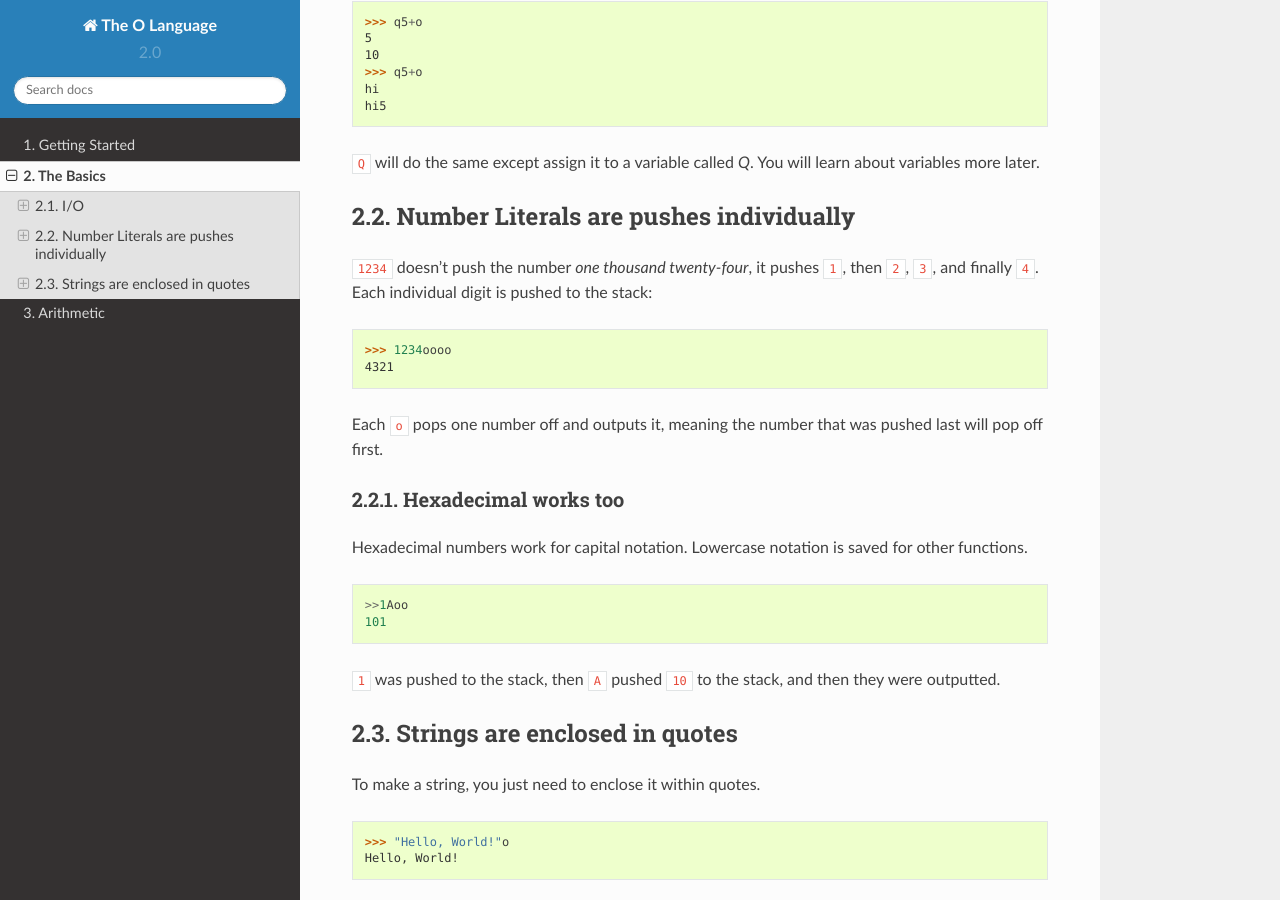
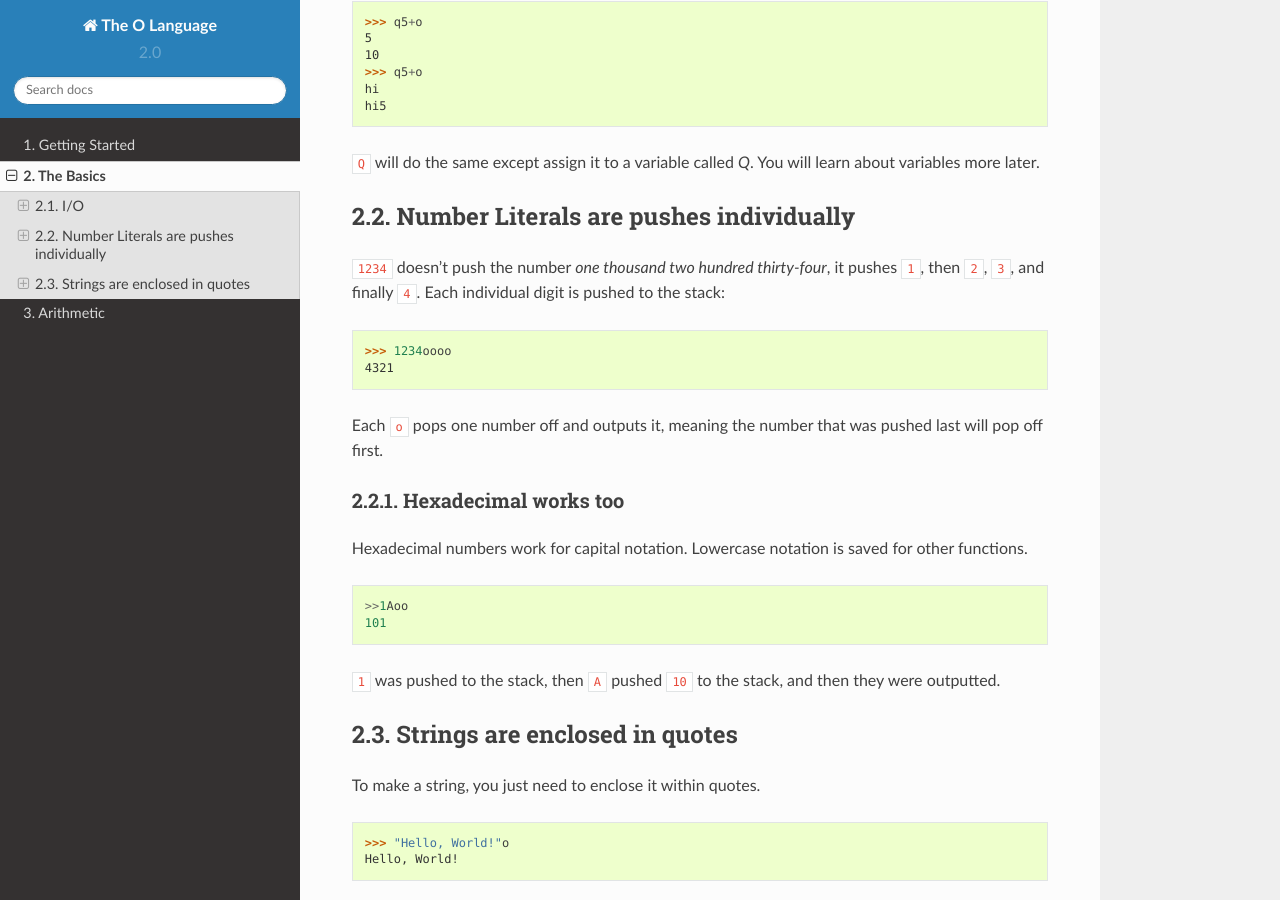
Before and after one commit to phase/o, a Sphinx documentation site: the page built from docs/the-basics.rst, in a window 1280 px wide and 900 px high, scrolled down 905 px. Built offline with Sphinx 7.4.7 and the Read the Docs theme 2.0.0, drawn with Linux system fonts in a browser that asks for light colours.

Commit message:
Fix wrong spelled number

```diff
--- a/docs/the-basics.rst
+++ b/docs/the-basics.rst
@@ -39,7 +39,7 @@
 2.2. Number Literals are pushes individually
 --------------------------------------------
 
-``1234`` doesn't push the number *one thousand twenty-four*, it pushes ``1``, then ``2``, ``3``, and finally ``4``. Each individual digit is pushed to the stack::
+``1234`` doesn't push the number *one thousand two hundred thirty-four*, it pushes ``1``, then ``2``, ``3``, and finally ``4``. Each individual digit is pushed to the stack::
 
     >>> 1234oooo
     4321
```
